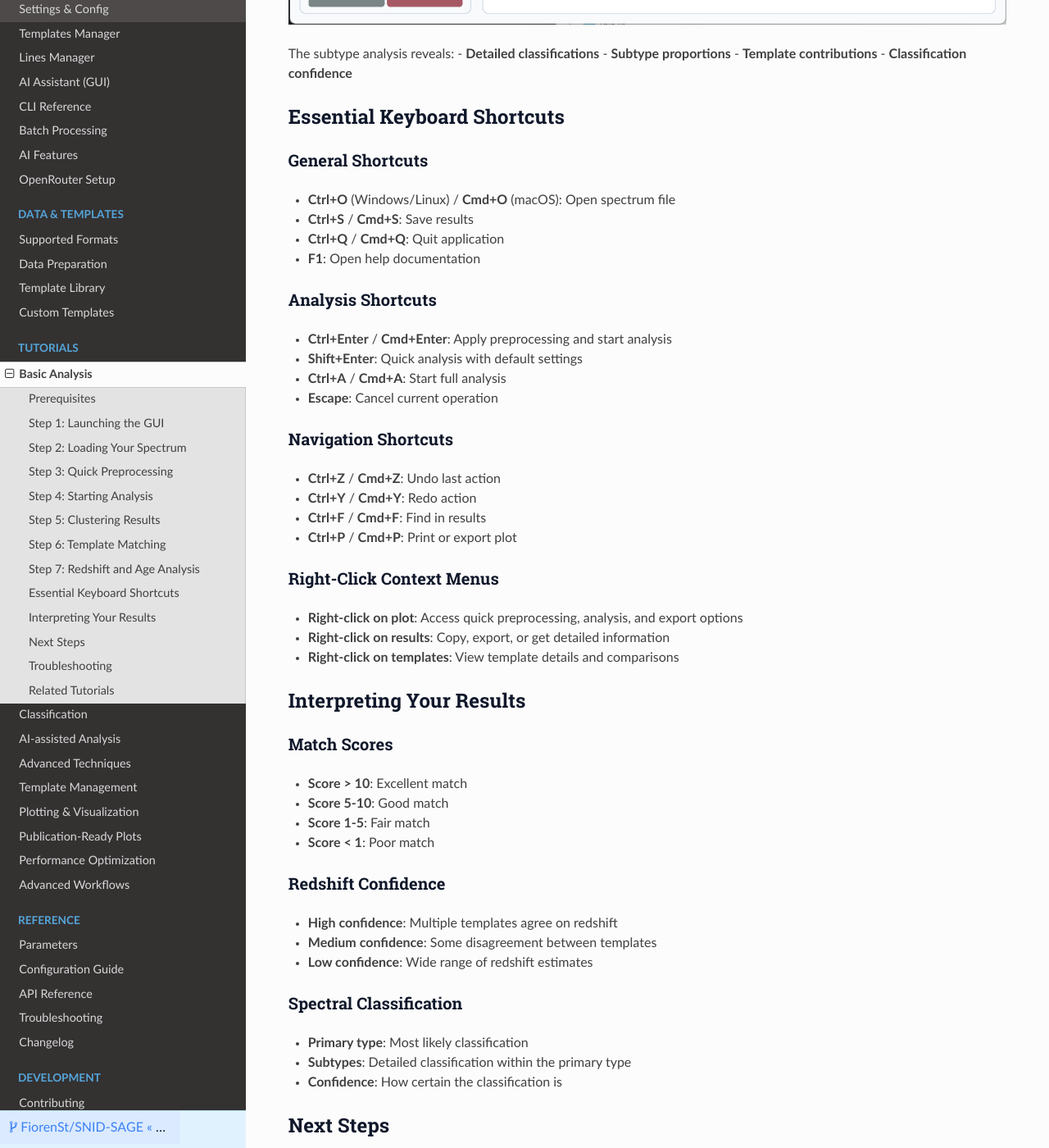
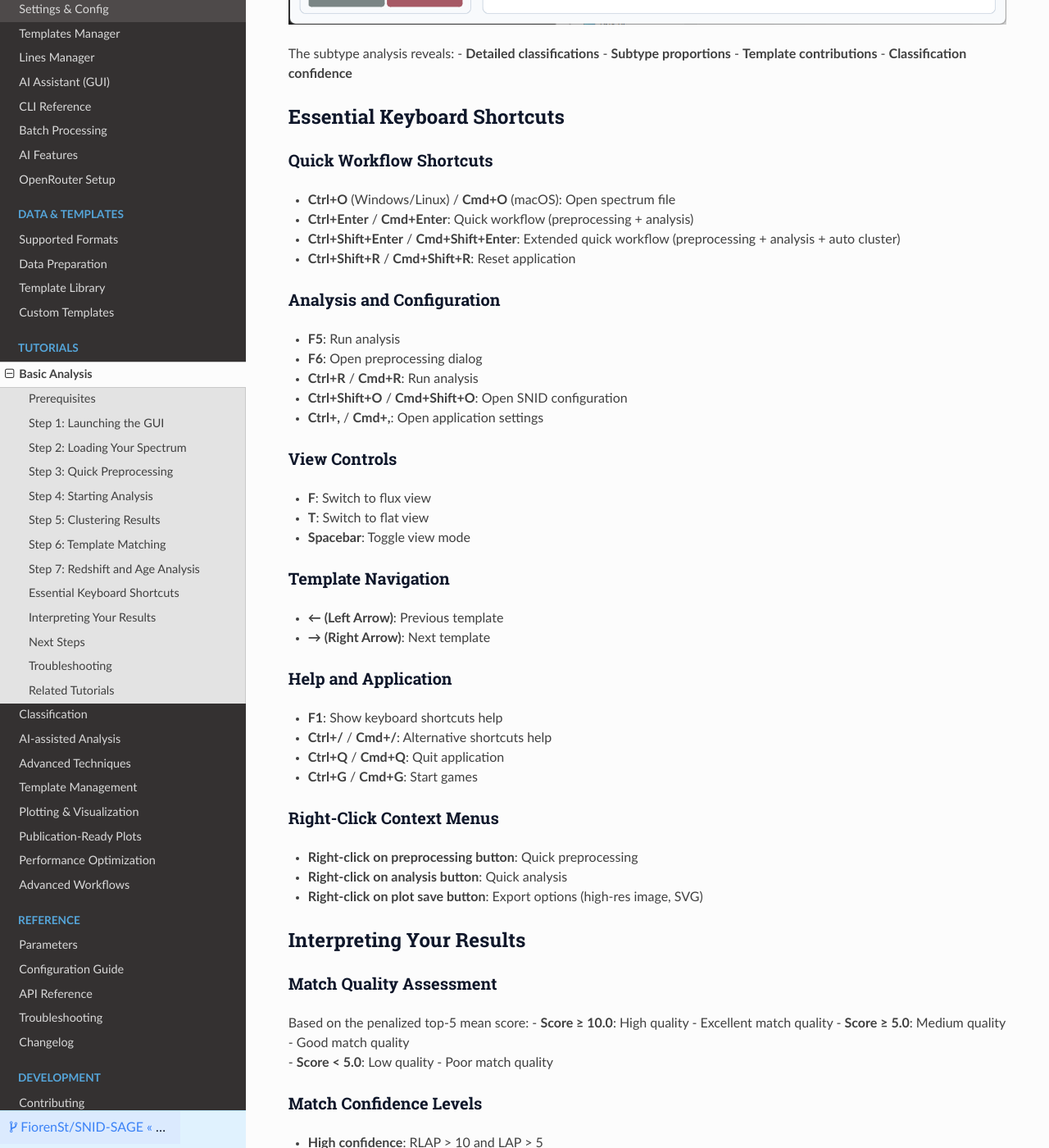
Before and after one commit to Amararyan/SNID-SAGE, an MkDocs documentation site: the page built from docs/tutorials/basic-analysis.md, in a window 1280 px wide and 1400 px high, scrolled down 10037 px. Shown: the whole window at 82% size. Built offline with MkDocs 1.6.1, drawn with Linux system fonts in a browser that asks for light colours; nearby versions of some CDN libraries; some of the changed text lies outside the part shown.

Commit message:
Added tutorial

```diff
--- a/docs/tutorials/basic-analysis.md
+++ b/docs/tutorials/basic-analysis.md
@@ -151,54 +151,70 @@ The subtype analysis reveals:
 
 ## Essential Keyboard Shortcuts
 
-### General Shortcuts
+### Quick Workflow Shortcuts
 - **Ctrl+O** (Windows/Linux) / **Cmd+O** (macOS): Open spectrum file
-- **Ctrl+S** / **Cmd+S**: Save results
+- **Ctrl+Enter** / **Cmd+Enter**: Quick workflow (preprocessing + analysis)
+- **Ctrl+Shift+Enter** / **Cmd+Shift+Enter**: Extended quick workflow (preprocessing + analysis + auto cluster)
+- **Ctrl+Shift+R** / **Cmd+Shift+R**: Reset application
+
+### Analysis and Configuration
+- **F5**: Run analysis
+- **F6**: Open preprocessing dialog
+- **Ctrl+R** / **Cmd+R**: Run analysis
+- **Ctrl+Shift+O** / **Cmd+Shift+O**: Open SNID configuration
+- **Ctrl+,** / **Cmd+,**: Open application settings
+
+### View Controls
+- **F**: Switch to flux view
+- **T**: Switch to flat view
+- **Spacebar**: Toggle view mode
+
+### Template Navigation
+- **← (Left Arrow)**: Previous template
+- **→ (Right Arrow)**: Next template
+
+### Help and Application
+- **F1**: Show keyboard shortcuts help
+- **Ctrl+/** / **Cmd+/**: Alternative shortcuts help
 - **Ctrl+Q** / **Cmd+Q**: Quit application
-- **F1**: Open help documentation
-
-### Analysis Shortcuts
-- **Ctrl+Enter** / **Cmd+Enter**: Apply preprocessing and start analysis
-- **Shift+Enter**: Quick analysis with default settings
-- **Ctrl+A** / **Cmd+A**: Start full analysis
-- **Escape**: Cancel current operation
-
-### Navigation Shortcuts
-- **Ctrl+Z** / **Cmd+Z**: Undo last action
-- **Ctrl+Y** / **Cmd+Y**: Redo action
-- **Ctrl+F** / **Cmd+F**: Find in results
-- **Ctrl+P** / **Cmd+P**: Print or export plot
+- **Ctrl+G** / **Cmd+G**: Start games
 
 ### Right-Click Context Menus
-- **Right-click on plot**: Access quick preprocessing, analysis, and export options
-- **Right-click on results**: Copy, export, or get detailed information
-- **Right-click on templates**: View template details and comparisons
+- **Right-click on preprocessing button**: Quick preprocessing
+- **Right-click on analysis button**: Quick analysis
+- **Right-click on plot save button**: Export options (high-res image, SVG)
 
 ## Interpreting Your Results
 
-### Match Scores
-- **Score > 10**: Excellent match
-- **Score 5-10**: Good match
-- **Score 1-5**: Fair match
-- **Score < 1**: Poor match
+### Match Quality Assessment
+Based on the penalized top-5 mean score:
+- **Score ≥ 10.0**: High quality - Excellent match quality
+- **Score ≥ 5.0**: Medium quality - Good match quality
+- **Score < 5.0**: Low quality - Poor match quality
 
-### Redshift Confidence
-- **High confidence**: Multiple templates agree on redshift
+### Match Confidence Levels
+- **High confidence**: RLAP > 10 and LAP > 5
+- **Moderate confidence**: RLAP > 5 and LAP > 3
+- **Low confidence**: RLAP > 2
+- **Very low confidence**: RLAP ≤ 2
+
+### Redshift Consistency
+- **High confidence**: Multiple templates agree on redshift with low error
 - **Medium confidence**: Some disagreement between templates
 - **Low confidence**: Wide range of redshift estimates
 
 ### Spectral Classification
-- **Primary type**: Most likely classification
+- **Primary type**: Most likely classification from template matches
 - **Subtypes**: Detailed classification within the primary type
-- **Confidence**: How certain the classification is
+- **Type confidence**: Based on cluster quality and template agreement
 
 ## Next Steps
 
-1. **Save your results**: Use File → Save Results to preserve your analysis
-2. **Export plots**: Right-click on plots to save as images
-3. **Try different preprocessing**: Experiment with different settings
-4. **Compare multiple spectra**: Load additional files for comparison
-5. **Advanced analysis**: Explore the full analysis options for more control
+1. **Export plots**: Use the save button on plots to export as high-resolution images or SVG
+2. **Try different preprocessing**: Experiment with different preprocessing settings
+3. **Compare multiple spectra**: Load additional files for comparison
+4. **Advanced analysis**: Explore the full analysis options for more control
+5. **Configure SNID parameters**: Use Ctrl+Shift+O to adjust analysis settings
 
 ## Troubleshooting
 
```
